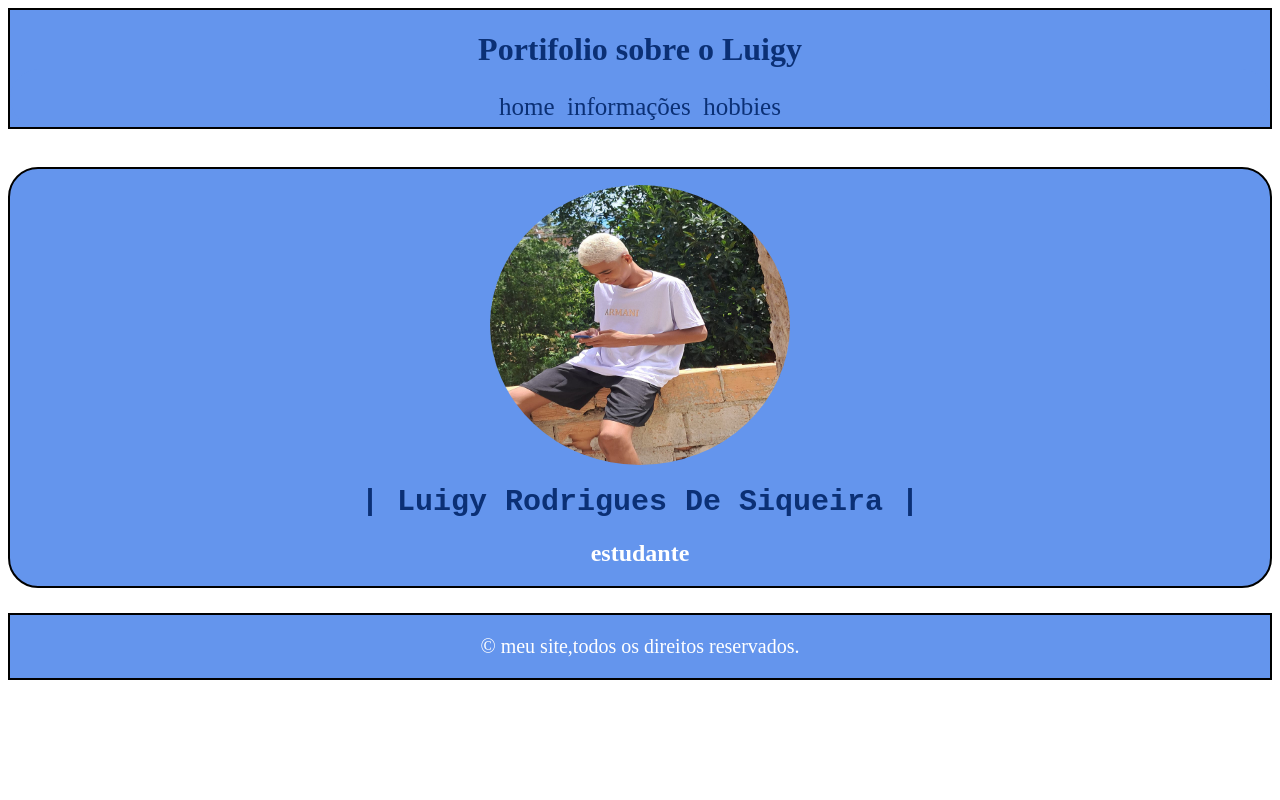
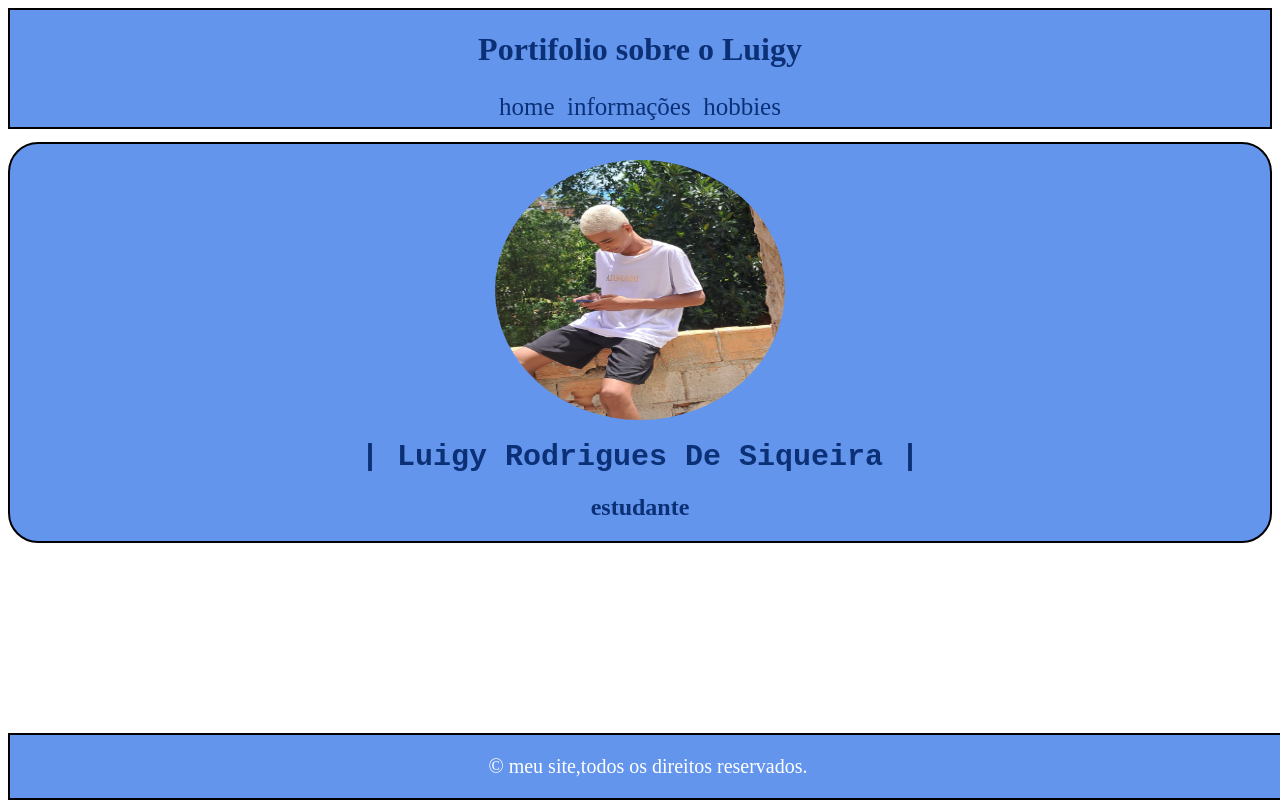
Before and after one commit to luigyrodrigues/portifolio-avalia-o, a plain HTML site: page index.html in a window 1280 px wide. Drawn offline with Linux system fonts and the light colour scheme.

Commit message:
novos arquivos

```diff
--- a/index.html
+++ b/index.html
@@ -16,12 +16,12 @@
     </header>
     <div class="container">
        <figure>
-            <img src="./imagens/foto.jpg.jpeg" alt="uma imagem minha" style="width: 300px;" height="280" >
+            <img src="./imagens/foto.jpg.jpeg" alt="uma imagem minha" style="width: 290px;" height="260" >
        </figure>
        <h1>| Luigy Rodrigues De Siqueira |</h1>
-        <h2>estudante</h2>
+       <h2>estudante</h2>
     </div>
-    <footer>
+    <footer id="rodapé1">
         <p>&copy; meu site,todos os direitos reservados.</p>
     </footer>
 
--- a/style.css
+++ b/style.css
@@ -50,7 +50,7 @@ img {
 
 .container {
     border: 2px solid black;
-    margin-top: 3%;
+    margin-top: 1%;
     padding: 0%;
     background-color: cornflowerblue;
     border-radius: 30px;
@@ -64,14 +64,15 @@ img {
 }
 .container > h2 {
     text-align: center;
-    color: rgb(255, 255, 255);
+    color: rgb(11, 48, 117);
 }
-footer {
+#rodapé1 {
     background-color: cornflowerblue;
     bottom: 0px;
     width: 100%;
     border: 2px solid black;
     margin-top: 25px;
+    position: fixed;
 
 }
 
```
Also changed, not shown: hobbie.html (+1 -1 lines), home.html (+1 -1 lines), informações.html (+1 -1 lines).
